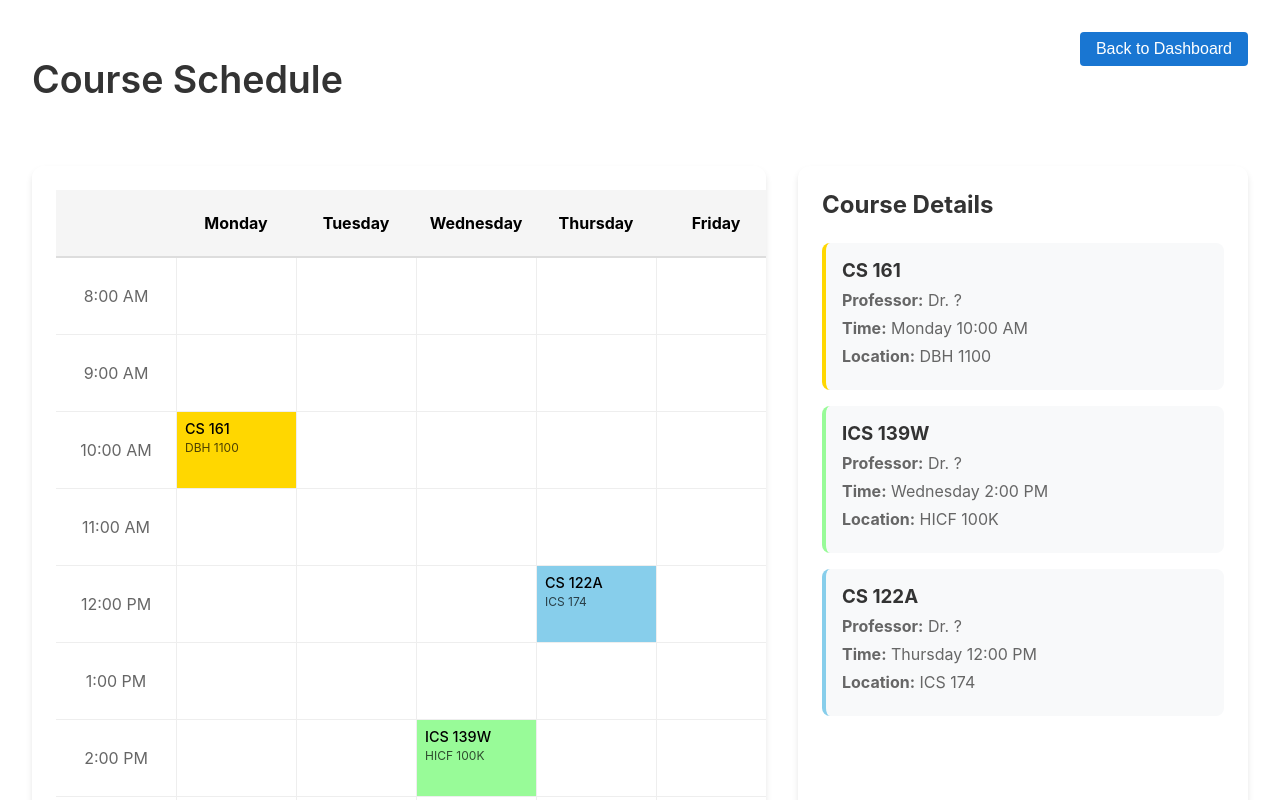
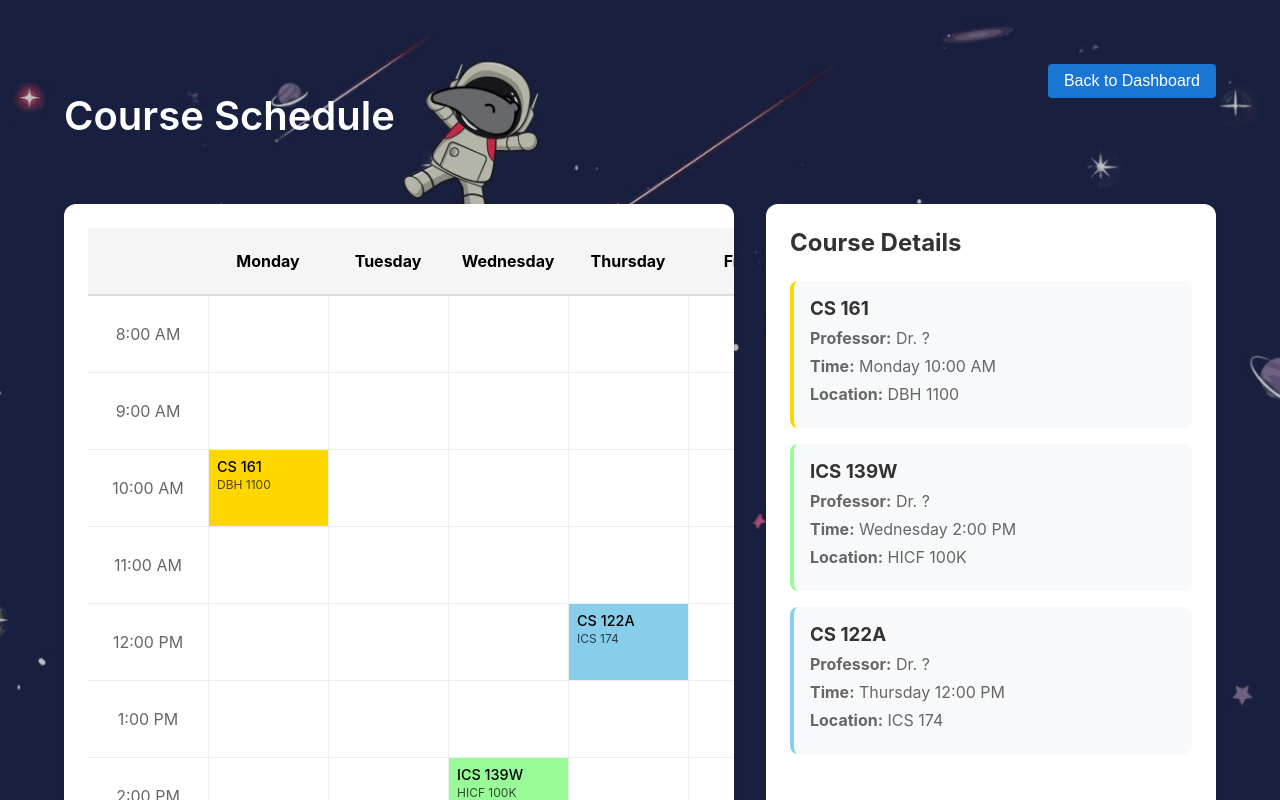
Before and after one commit to tiimbiim/ZotSpace, a React (Create React App) app in the folder zotspace_frontend/: page /course-schedule in a window 1280 px wide. Shown: the top 800 px of the page. Built offline with nearby package versions, Linux system fonts and the light colour scheme; no server answers; sample sign-in values are in the browser's storage; the HTML template or start-up script is replaced by a standard one.

Commit message:
course schedule background added

```diff
--- a/zotspace_frontend/src/pages/CourseSched.js
+++ b/zotspace_frontend/src/pages/CourseSched.js
@@ -1,6 +1,7 @@
 import React from 'react';
 import { useNavigate } from 'react-router-dom';
 import './CourseSched.css';
+import backgroundImage from '../assets/dash_background.jpg';
 
 const CourseSched = () => {
   const navigate = useNavigate();
@@ -47,6 +48,7 @@ const CourseSched = () => {
   };
 
   return (
+    <div className="dashboard" style={{ backgroundImage: `url(${backgroundImage})` }}>
       <div className="course-schedule-page">
         <div className="header">
           <h1>Course Schedule</h1>
@@ -102,6 +104,7 @@ const CourseSched = () => {
           </div>
         </div>
       </div>
+    </div>
   );
 };
 
```
Lines whose indentation alone changed are shown as unchanged.
